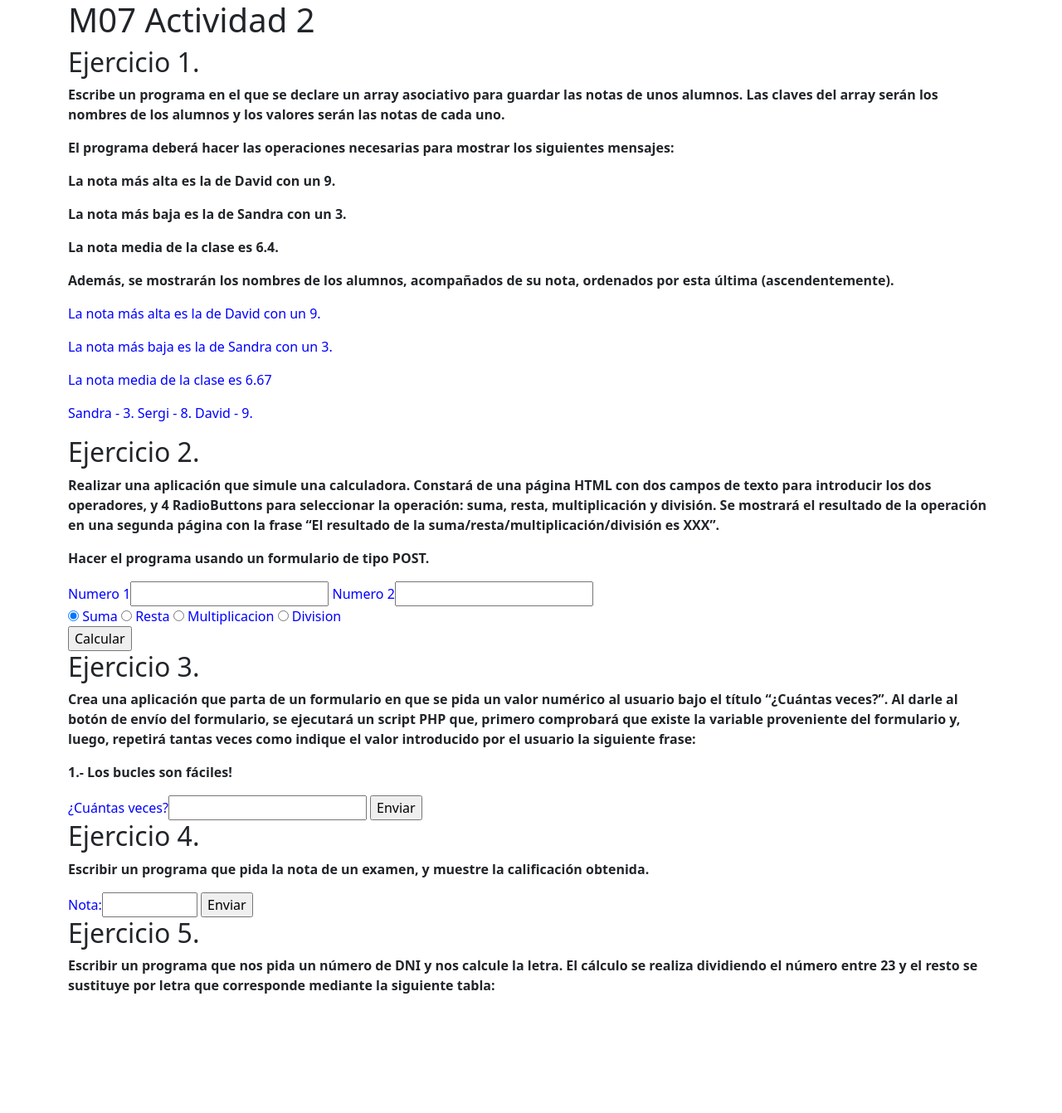
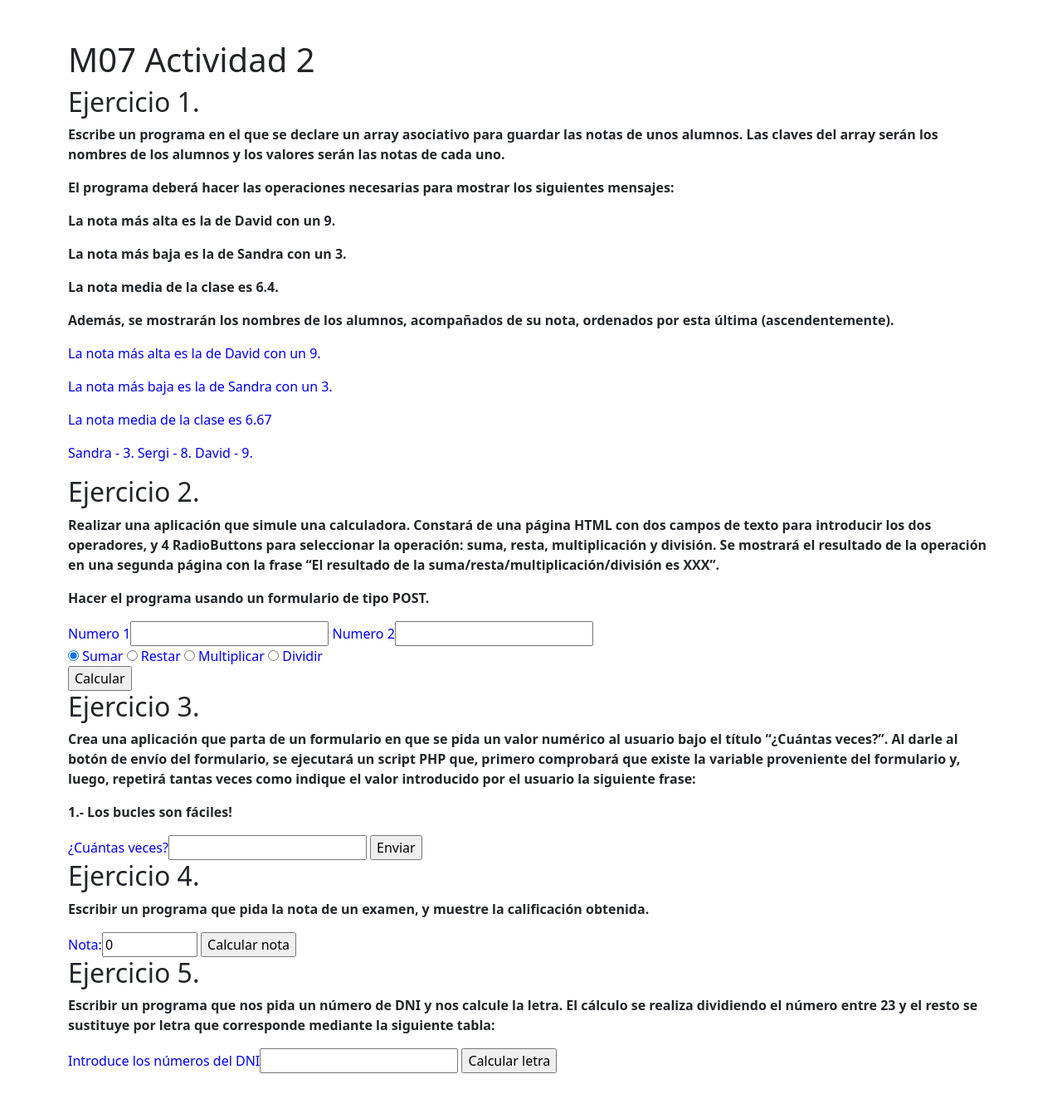
Before and after one commit to mel-caballero/daw, a PHP site: page / in a window 1280 px wide. Shown: the whole page at 83% size. Before the commit the page ends 1198 px from the top, so only its background shows below. Run offline with PHP 8.4, Linux system fonts and the light colour scheme.

Commit message:
actividad 2 terminada

```diff
--- a/DAW_M07_ACT_02/index.php
+++ b/DAW_M07_ACT_02/index.php
@@ -9,7 +9,7 @@
   <link rel="stylesheet" type="text/css" href="styles/styles.css">
   <title>Actividad 2</title>
 </head>
-<body class="container">
+<body  class="container my-5">
   <h1>M07 Actividad 2</h1>
   <div> <!-- Ejercicio 1 -->
     <h2>Ejercicio 1.</h2>
@@ -57,14 +57,14 @@
         <label for="num1">Numero 1 </label><input type="number" name="num1">
         <label for="num2">Numero 2 </label><input type="number" name="num2">
         <br>
-        <input type="radio" name="calc" id="suma" value="suma" checked>
-        <label for="suma">Suma</label>
-        <input type="radio" name="calc" id="resta" value="resta">
-        <label for="resta">Resta</label>
-        <input type="radio" name="calc" id="multiplicacion" value="multiplicacion">
-        <label for="multiplicacion">Multiplicacion</label>
-        <input type="radio" name="calc" id="division" value="division">
-        <label for="division">Division</label>
+        <input type="radio" name="calc" id="sumar" value="sumar" checked>
+        <label for="sumar">Sumar</label>
+        <input type="radio" name="calc" id="restar" value="restar">
+        <label for="restar">Restar</label>
+        <input type="radio" name="calc" id="multiplicar" value="multiplicar">
+        <label for="multiplicar">Multiplicar</label>
+        <input type="radio" name="calc" id="dividir" value="dividir">
+        <label for="dividir">Dividir</label>
         <br>
         <input type="submit" name="calcular" value="Calcular">
       </form>
@@ -91,13 +91,10 @@
     </div>
     <div class="respuesta">
       <form action="nota.php" method="POST">
-        <label for="nota">Nota: </label><input type="number" name="nota" min="0" max="10" step="0.01">
-        <input type="submit" name="calcularNota" value="Enviar">
+        <label for="nota">Nota: </label><input type="number" name="nota" min="0" max="10" step="0.01" value="0">
+        <input type="submit" name="calcularNota" value="Calcular nota">
       </form>
     </div>
-    <?php
-
-    ?>
   </div>
   <div> <!-- Ejercicio 5 -->
     <h2>Ejercicio 5.</h2>
@@ -105,12 +102,11 @@
       <p>Escribir un programa que nos pida un número de DNI y nos calcule la letra. El cálculo se realiza dividiendo el número entre 23 y el resto se sustituye por letra que corresponde mediante la siguiente tabla:</p>
     </div>
     <div class="respuesta">
-
+      <form action="dni.php" method="POST">
+        <label for="dni">Introduce los números del DNI </label><input type="text" pattern="[0-9]{8}" name="dni">
+        <input type="submit" name="calcularLetra" value="Calcular letra">
+      </form>
     </div>
-
-    <?php
-
-    ?>
   </div>
 </body>
 </html>
```
Also changed, not shown: DAW_M07_ACT_02/bucle.php (+10 -8 lines), DAW_M07_ACT_02/calculadora.php (+16 -10 lines), DAW_M07_ACT_02/dni.php (added, +14 -0 lines), DAW_M07_ACT_02/nota.php (+17 -21 lines).
